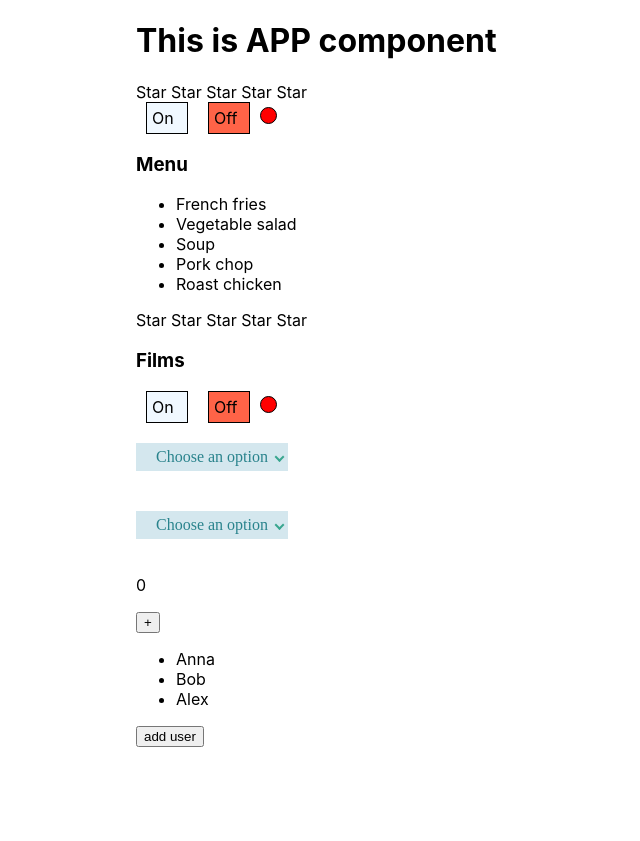
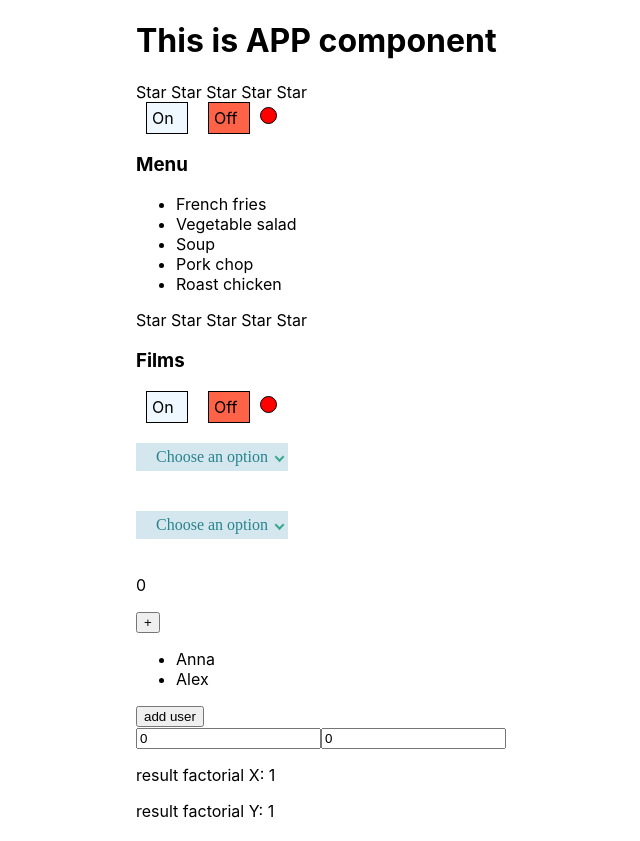
Before and after one commit to Yaroslav-Mig/react-ts-training, a React (Create React App) app: page / in a window 1280 px wide. Shown: the whole page, without its empty margins (54-694 px from the left). Before the commit the page ends 800 px from the top, so only its background shows below. Built offline with nearby package versions, Linux system fonts and the light colour scheme.

Commit message:
refact: add useMemo

```diff
--- a/src/App.tsx
+++ b/src/App.tsx
@@ -9,6 +9,7 @@ import { OnOff } from './components/OnOff/OnOffControl';
 import { OnOffUncontrolled } from './components/OnOff/OnOffUncontrolled';
 import { Select, SelectHover } from './components/select/Select';
 import { ReactMemo } from './components/memo/ReactMemo';
+import { ReactUseMemo } from './components/memo/ReactUseMemo';
 
 function App() {
   const [ratingValue, setRatingValue] = useState<RatingValue>(0);
@@ -45,9 +46,10 @@ function App() {
       <RatingUncontrolled />
       <AccordionUncontrolled title='Films' items={filmList} />
       <OnOffUncontrolled />
-			<Select items={petsList} />
-			<SelectHover items={petsList} />
-			<ReactMemo/>
+      <Select items={petsList} />
+      <SelectHover items={petsList} />
+      <ReactMemo />
+      <ReactUseMemo />
     </div>
   );
 }
--- a/src/components/memo/ReactMemo.tsx
+++ b/src/components/memo/ReactMemo.tsx
@@ -18,14 +18,18 @@ const MemoCounter = React.memo(Counter);
 const MemoUsers = React.memo(Users);
 
 export const ReactMemo = () => {
-	const [count, setCount] = useState<number>(0)
-	const [users, setUsers] = useState<string[]>(['Anna', 'Bob', 'Alex'])
+  const [count, setCount] = useState<number>(0);
+  const [users, setUsers] = useState<string[]>(['Anna', 'Bob', 'Alex']);
 
   const addCounterHandler = () => setCount(count + 1);
   const addUserHandler = () => {
-		const newUsers = [...users, 'Yar ' + Math.round(Math.random()*100)];
+    const newUsers = [...users, 'Yar ' + Math.round(Math.random() * 100)];
     setUsers(newUsers);
-	}
+  };
+
+  const filterUsers = React.useMemo(() => {
+    return users.filter((user) => user.toLowerCase().includes('a'));
+  }, [users]);
 
   console.log('ReactMemo');
 
@@ -33,7 +37,7 @@ export const ReactMemo = () => {
     <>
       <MemoCounter count={count} />
       <button onClick={addCounterHandler}>+</button>
-      <MemoUsers users={users} />
+      <MemoUsers users={filterUsers} />
       <button onClick={addUserHandler}>add user</button>
     </>
   );
--- /dev/null
+++ b/src/components/memo/ReactUseMemo.tsx
@@ -0,0 +1,39 @@
+import React, { useMemo, useState } from 'react';
+
+const factorialDelay = (n: number): number => {
+  let result = 1;
+  let temp = 100000000;
+  while (temp) {
+    temp--;
+    const random = Math.random();
+  }
+  while (n) {
+    result *= n--;
+  }
+  return result;
+};
+
+const factorial = (n: number): number => {
+  let result = 1;
+  while (n) {
+    result *= n--;
+  }
+  return result;
+};
+
+export const ReactUseMemo = () => {
+  const [x, setX] = useState<number>(0);
+  const [y, setY] = useState<number>(0);
+
+  const resultX = useMemo(() => factorialDelay(x),[x]);
+  const resultY = useMemo(() => factorial(y),[y]);
+
+  return (
+    <form>
+      <input type='number' value={x} onChange={(e) => setX(Number(e.currentTarget.value))} />
+      <input type='number' value={y} onChange={(e) => setY(Number(e.currentTarget.value))} />
+      <p>result factorial X: {resultX} </p>
+      <p>result factorial Y: {resultY} </p>
+    </form>
+  );
+};
```
Lines whose indentation alone changed are shown as unchanged.
